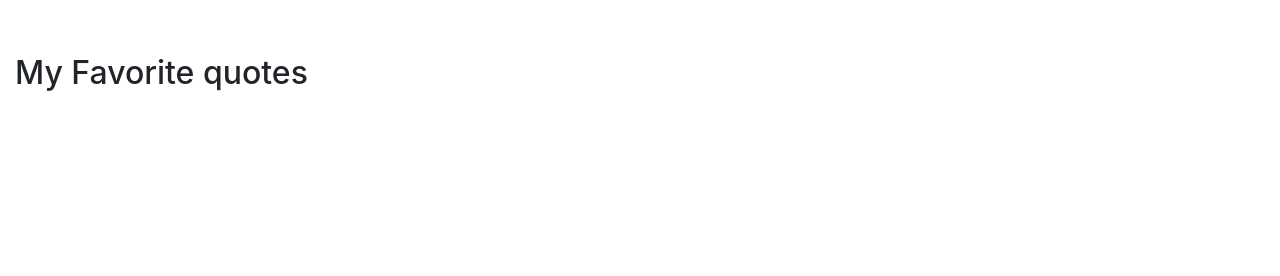
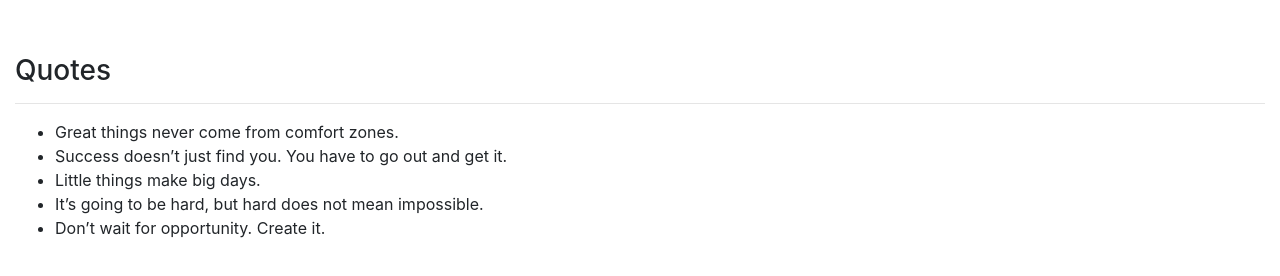
Before and after one commit to finaclemence15/quotes-app, an Angular app: page / in a window 1280 px wide. Shown: the part 464-740 px from the top of the page. Built offline with nearby package versions, Linux system fonts and the light colour scheme; a web font is replaced by a local one.

Commit message:
creating class

```diff
--- a/src/app/app.component.html
+++ b/src/app/app.component.html
@@ -14,7 +14,15 @@
   </div>
 </div>
 </div><br>
-<h2> My Favorite quotes </h2>
+<div>
+    <h3>Quotes</h3>
+    <hr>
+    <ul>
+        <li *ngFor='let quotes of quote'>
+          {{quotes.name}}
+        </li>
+    </ul>
+  </div>
 
 <router-outlet></router-outlet>
 </div>
--- a/src/app/app.module.ts
+++ b/src/app/app.module.ts
@@ -3,10 +3,12 @@ import { NgModule } from '@angular/core';
 
 import { AppRoutingModule } from './app-routing.module';
 import { AppComponent } from './app.component';
+import { Quote1Component } from './quote1/quote1.component';
 
 @NgModule({
   declarations: [
-    AppComponent
+    AppComponent,
+    Quote1Component
   ],
   imports: [
     BrowserModule,
--- /dev/null
+++ b/src/app/quote1/quote1.component.html
@@ -0,0 +1,10 @@
+<!-- <p>quote1 works!</p> -->
+<div>
+        <h3>Quotes</h3>
+        <hr>
+        <ul>
+            <li *ngFor='let quotes of quote'>
+              {{quotes.name}}
+            </li>
+        </ul>
+      </div>
--- /dev/null
+++ b/src/app/quote1/quote1.component.ts
@@ -0,0 +1,23 @@
+import { Component, OnInit } from '@angular/core';
+import { Quotes } from '../quotes'
+
+@Component({
+  selector: 'app-quote1',
+  templateUrl: './quote1.component.html',
+  styleUrls: ['./quote1.component.css']
+})
+export class Quote1Component implements OnInit {
+  quote:Quotes [] = [
+    {id:1, name:' Great things never come from comfort zones.'},
+    {id:2, name:' Success doesn’t just find you. You have to go out and get it.'},
+    {id:2, name:' Little things make big days.'},
+    {id:2, name:'  It’s going to be hard, but hard does not mean impossible.'},
+    {id:2, name:' Don’t wait for opportunity. Create it.'},
+  ];
+
+  constructor() { }
+
+  ngOnInit() {
+  }
+
+}
```
Also changed, not shown: src/app/quote1/quote1.component.css (added), 1 other file (tests, documents, lock files or other folders).
